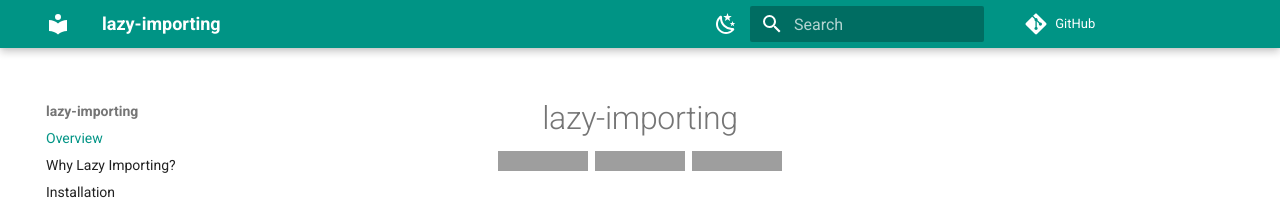
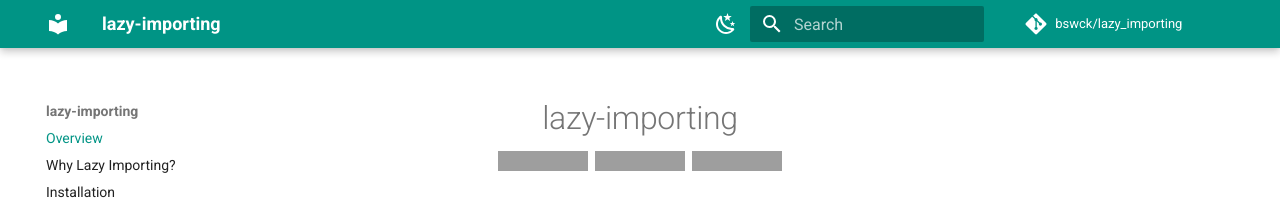
Before and after one commit to bswck/slothy, an MkDocs documentation site: the page built from docs/index.md, in a window 1280 px wide. Shown: the top 208 px of the page. Built offline with MkDocs 1.6.1 and Material for MkDocs 9.7.7, drawn with Linux system fonts in a browser that asks for light colours; comment, search, counter and statistics services are not loaded; grey boxes are pictures that could not be loaded.

Commit message:
Add repo name to MkDocs (#44)
* Update mkdocs.yml

* Quote `repo_name` in `mkdocs.yml`

---------

Co-authored-by: Bartosz Sławecki <bartoszpiotrslawecki@gmail.com>

```diff
--- a/mkdocs.yml
+++ b/mkdocs.yml
@@ -5,6 +5,7 @@
 site_name: "lazy-importing"
 site_description: "Super-easy lazy importing in Python."
 site_url: "https://lazy-importing.readthedocs.io/en/latest/"
+repo_name: "bswck/lazy_importing"
 repo_url: "https://github.com/bswck/lazy-importing"
 watch:
 - "lazy_importing"
```
